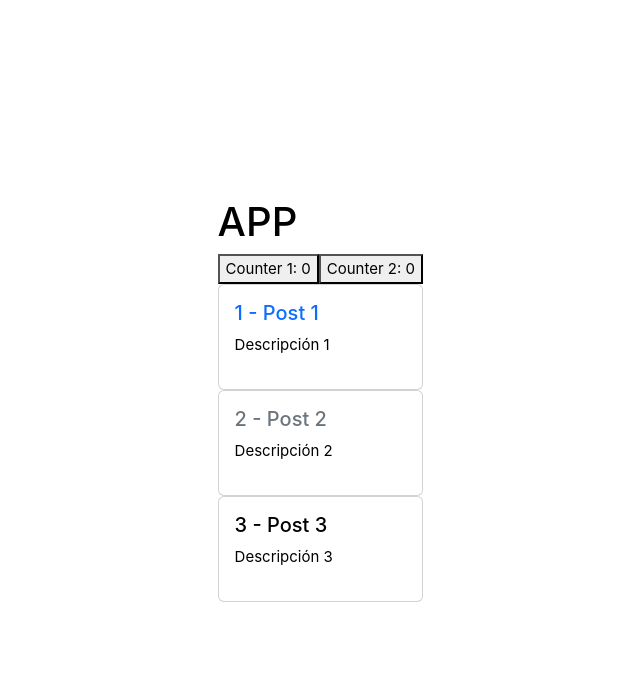
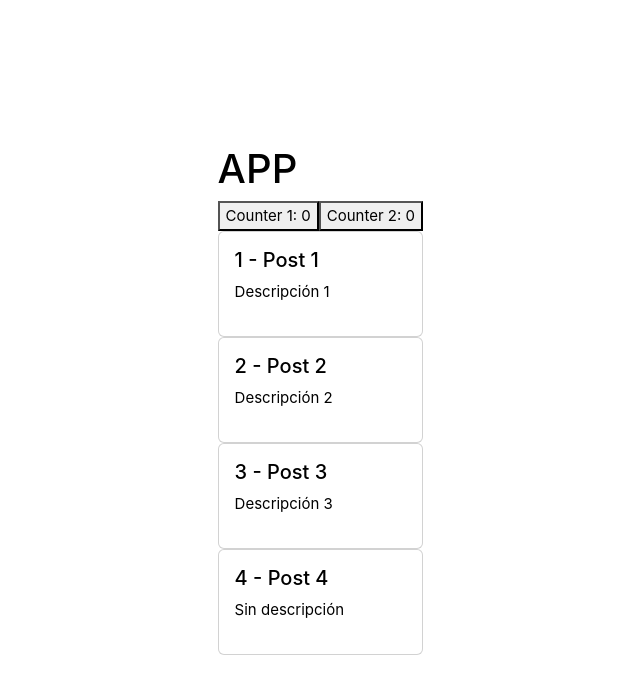
Before and after one commit to eduardo280198/vue3-components, a Vue app: page / in a window 1280 px wide. Shown: the top 694 px of the page, without its empty margins (205-845 px from the left). Built offline with nearby package versions, Linux system fonts and the light colour scheme.

Commit message:
defineProps() como un objeto

```diff
--- a/src/App.vue
+++ b/src/App.vue
@@ -13,22 +13,25 @@
 
     <BlogPost
       title="Post 1"
-      id="1" body="Descripción 1"
-      colorText="primary">
+      :id="1"
+      body="Descripción 1">
     </BlogPost>
 
     <BlogPost
       title="Post 2"
-      id="2"
-      body="Descripción 2"
-      colorText="secondary">
+      :id="2"
+      body="Descripción 2">
     </BlogPost>
 
     <BlogPost
       title="Post 3"
-      id="3"
-      body="Descripción 3"
-      colorText="sucess">
+      :id="3"
+      body="Descripción 3">
+    </BlogPost>
+
+    <BlogPost
+      title="Post 4"
+      :id="4">
     </BlogPost>
   </div>
 </template>
--- a/src/components/BlogPost.vue
+++ b/src/components/BlogPost.vue
@@ -1,5 +1,14 @@
 <script setup>
-    defineProps(['title', 'id', 'body', 'colorText']);
+    // defineProps(['title', 'id', 'body']);
+
+    defineProps({
+        title: String,
+        id: Number,
+        body:{
+            type: String,
+            default: "Sin descripción",
+        },
+    });
 </script>
 
 <template>
@@ -7,7 +16,6 @@
         <div class="card-body">
             <h5
                 class="card-title"
-                :class="`text-${colorText}`"
             >{{id}} - {{title}}</h5>
             <p>{{body}}</p>
         </div>
```
